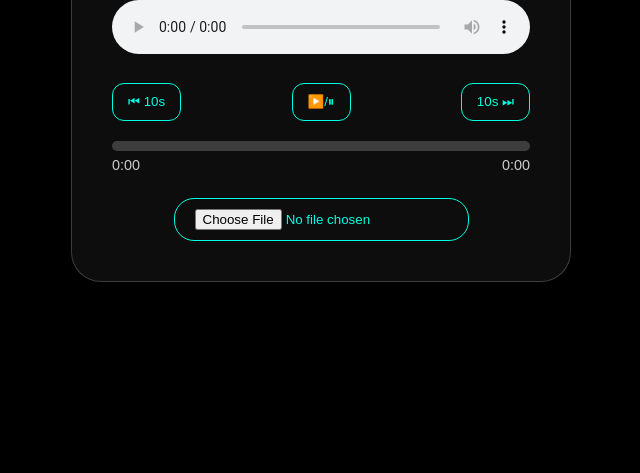
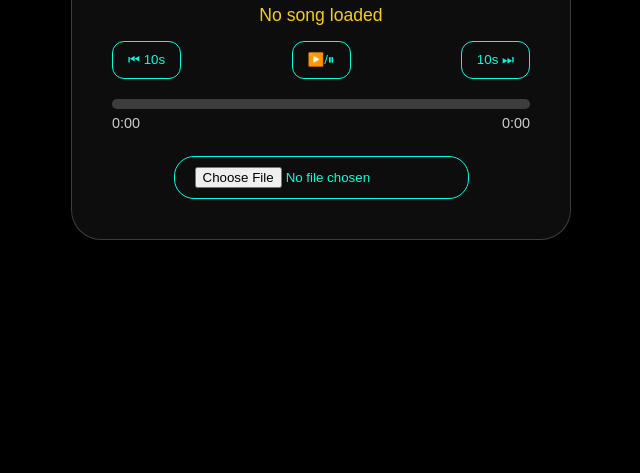
Before and after one commit to yahooji123/my-website-project, a plain HTML site: page web-tools-kit/tools/netlify-audio/index.html in a window 1280 px wide. Shown: the part 327-800 px from the top of the page, without its empty margins (319-959 px from the left). Drawn offline with Linux system fonts and the light colour scheme.

Commit message:
Describe your changes

```diff
--- a/web-tools-kit/tools/netlify-audio/index.html
+++ b/web-tools-kit/tools/netlify-audio/index.html
@@ -297,7 +297,7 @@
     <button id="darkModeToggle">🌙</button>
 
     <p id="song-name">No song loaded</p>
-    <audio id="audio" controls></audio>
+    <audio id="audio" ></audio>
     <div class="controls">
       <button onclick="skipBackward()">⏮ 10s</button>
       <button onclick="togglePlay()">▶️/⏸</button>
```
